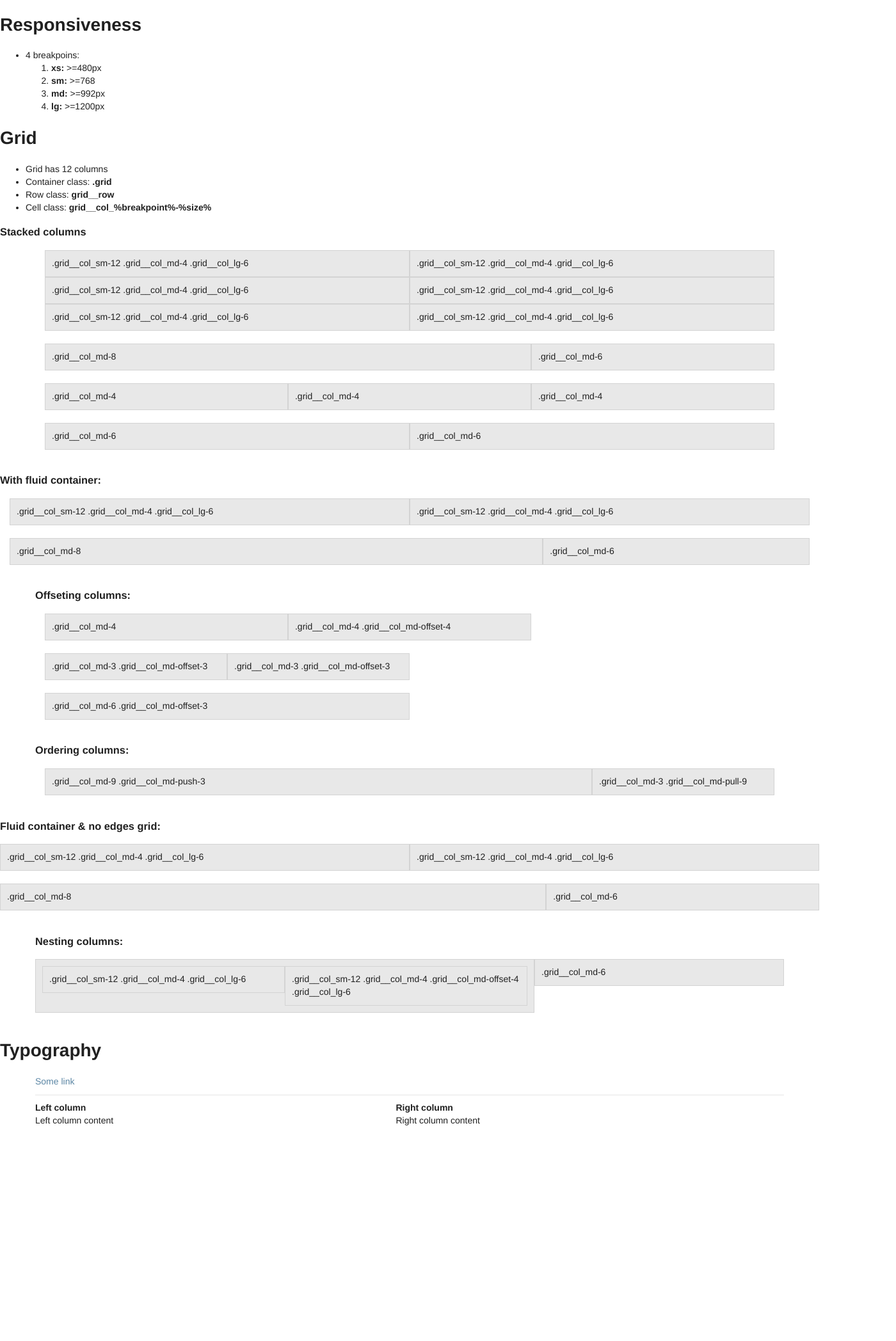
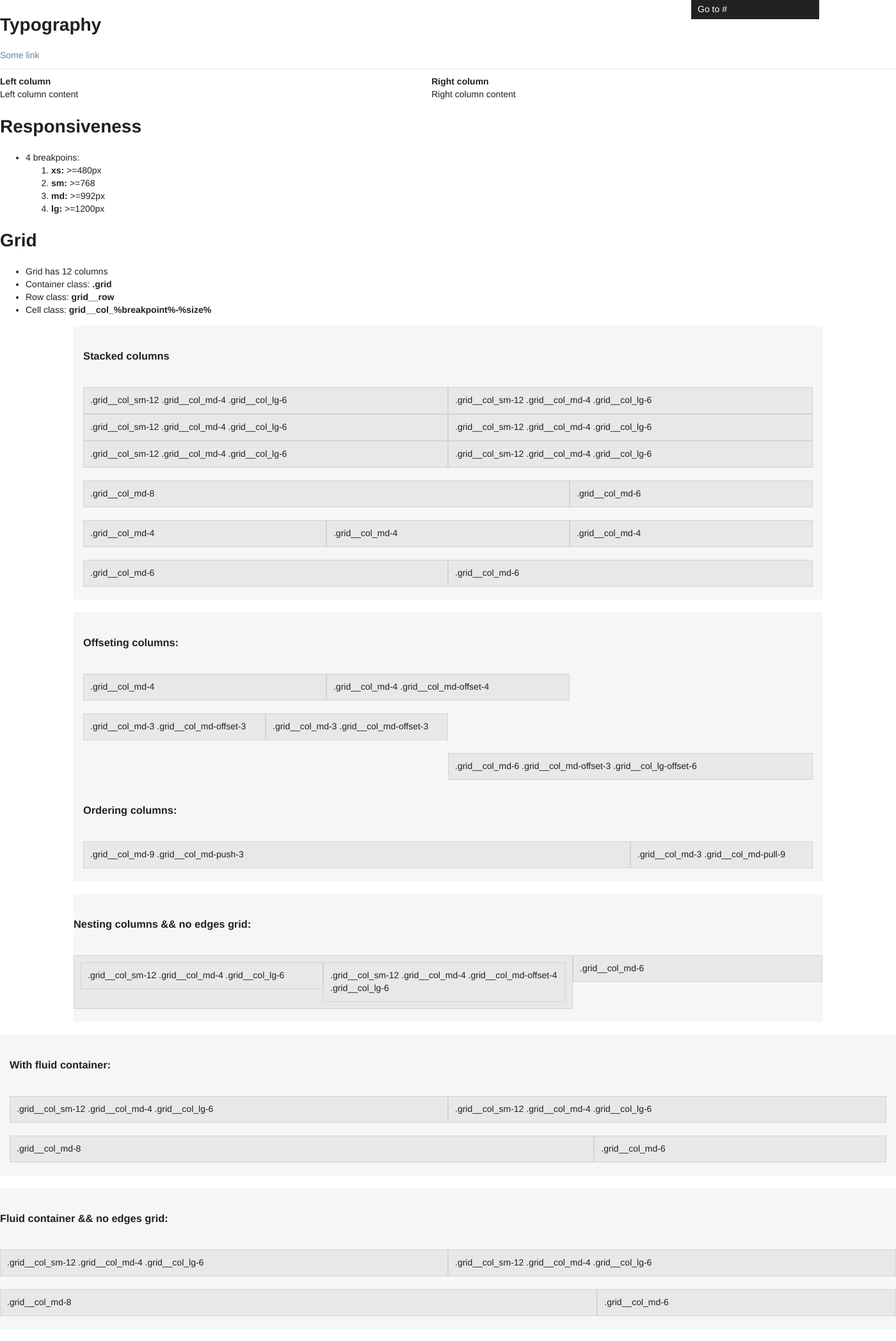
Before and after one commit to PSDCoder/scss-base-set, a website: page demo/index.html in a window 1280 px wide. Shown: the whole page at 64% size, 1400 px wide, since content can reach past the window. Before the commit the page ends 1782 px from the top, so only its background shows below. Drawn offline with Linux system fonts and the light colour scheme.

Commit message:
Continue worked on demo

```diff
--- /dev/null
+++ b/demo/demo.js
@@ -0,0 +1,22 @@
+var body = document.body;
+var demoItemsButton = document.querySelector('.demo-items__button');
+var demoItemsList = document.querySelector('.demo-items__list');
+var openedClass = 'demo-items__list_state_show';
+
+demoItemsButton.addEventListener('click', function (e) {
+    e.stopPropagation();
+    demoItemsList.classList.toggle(openedClass);
+});
+
+demoItemsList.addEventListener('click', function (e) {
+    e.stopPropagation();
+    if (e.target.classList.contains('demo-items__list-link')) {
+        demoItemsList.classList.remove(openedClass);
+    }
+});
+
+body.addEventListener('click', function () {
+    if (demoItemsList.classList.contains(openedClass)) {
+        demoItemsList.classList.remove(openedClass);
+    }
+});
--- /dev/null
+++ b/demo/demo.scss
@@ -0,0 +1,87 @@
+.demo-items {
+  position: fixed;
+  top: 0;
+  right: 0;
+  width: 200px;
+
+  &__button {
+    display: block;
+    width: 100%;
+    padding: 5px 10px;
+    color: #fff;
+    border: #232323;
+    background-color: #222;
+    text-align: left;
+
+    &:focus,
+    &:hover {
+      background-color: #282828;
+      outline: none;
+    }
+  }
+
+  &__list {
+    display: none;
+    margin: 0;
+    padding: 0;
+    list-style: none;
+    background-color: rgba(0, 0, 0, 0.3);
+
+    &_state_show {
+      display: block;
+    }
+  }
+
+  &__list-link {
+    display: block;
+    padding: 10px;
+    color: #fff;
+
+    &:hover,
+    &:focus {
+      color: #f1f1f1;
+      text-decoration: none;
+      background-color: rgba(0, 0, 0, 0.3);
+
+    }
+  }
+}
+
+.demo-width-container {
+  width: 1400px;
+  margin: 0 auto;
+}
+
+#demo-grid {
+  $grid-margins: 20px;
+
+  .width-container {
+    background-color: #f6f6f6;
+    padding-top: $grid-margins;
+    margin-bottom: $grid-margins;
+  }
+
+  .grid__row {
+    margin-bottom: $grid-margins;
+
+    .grid__row {
+      margin-bottom: 0;
+    }
+  }
+
+  .grid__row {
+    [class*="grid__col"] {
+      background-color: #e8e8e8;
+      padding: 10px;
+      border: 1px solid #d3d3d3;
+    }
+  }
+
+  .grid__row.grid__row-demo-header {
+    [class*="grid__col"] {
+      background: none;
+      padding: 0;
+      border: none;
+    }
+  }
+}
--- a/demo/index.html
+++ b/demo/index.html
@@ -7,8 +7,34 @@
     <link rel="stylesheet" href="../dist/main.css"/>
     <link rel="stylesheet" href="demo.css"/>
 </head>
-<body class="demo">
-    <section>
+<body class="demo demo-width-container">
+    <div class="demo-items">
+        <button class="demo-items__button button">Go to #</button>
+        <ul class="demo-items__list">
+            <li>
+                <a class="demo-items__list-link" href="#demo-typography">Typography</a>
+            </li>
+            <li>
+                <a class="demo-items__list-link" href="#demo-grid">Grid</a>
+            </li>
+        </ul>
+    </div>
+    <section id="demo-typography">
+        <h1>Typography</h1>
+        <a href="#">Some link</a>
+        <hr/>
+        <table>
+            <tr>
+                <th>Left column</th>
+                <th>Right column</th>
+            </tr>
+            <tr>
+                <td>Left column content</td>
+                <td>Right column content</td>
+            </tr>
+        </table>
+    </section>
+    <section id="demo-grid">
         <h1>Responsiveness</h1>
         <ul>
             <li>
@@ -28,9 +54,13 @@
             <li>Row class: <b>grid__row</b></li>
             <li>Cell class: <b>grid__col_%breakpoint%-%size%</b></li>
         </ul>
-        <h3>Stacked columns</h3>
         <div class="width-container">
             <div class="grid">
+                <div class="grid__row grid__row-demo-header">
+                    <div class="grid__col_sm-12">
+                        <h3>Stacked columns</h3>
+                    </div>
+                </div>
                 <div class="grid__row">
                     <div class="grid__col_sm-12 grid__col_md-4 grid__col_lg-6">.grid__col_sm-12 .grid__col_md-4 .grid__col_lg-6</div>
                     <div class="grid__col_sm-12 grid__col_md-4 grid__col_lg-6">.grid__col_sm-12 .grid__col_md-4 .grid__col_lg-6</div>
@@ -54,22 +84,13 @@
                 </div>
             </div>
         </div>
-        <div class="width-container width-container_fluid">
-            <h3>With fluid container:</h3>
+        <div class="width-container">
             <div class="grid">
-                <div class="grid__row">
-                    <div class="grid__col_sm-12 grid__col_md-4 grid__col_lg-6">.grid__col_sm-12 .grid__col_md-4 .grid__col_lg-6</div>
-                    <div class="grid__col_sm-12 grid__col_md-4 grid__col_lg-6">.grid__col_sm-12 .grid__col_md-4 .grid__col_lg-6</div>
+                <div class="grid__row grid__row-demo-header">
+                    <div class="grid__col_sm-12">
+                        <h3>Offseting columns:</h3>
+                    </div>
                 </div>
-                <div class="grid__row">
-                    <div class="grid__col_md-8">.grid__col_md-8</div>
-                    <div class="grid__col_md-4">.grid__col_md-6</div>
-                </div>
-            </div>
-        </div>
-        <div class="width-container">
-            <h3>Offseting columns:</h3>
-            <div class="grid">
                 <div class="grid__row">
                     <div class="grid__col_md-4">.grid__col_md-4</div>
                     <div class="grid__col_md-4 grid__col_md-offset-4">.grid__col_md-4 .grid__col_md-offset-4</div>
@@ -79,33 +100,28 @@
                     <div class="grid__col_md-3 grid__col_md-offset-3">.grid__col_md-3 .grid__col_md-offset-3</div>
                 </div>
                 <div class="grid__row">
-                    <div class="grid__col_md-6 grid__col_md-offset-3">.grid__col_md-6 .grid__col_md-offset-3</div>
+                    <div class="grid__col_md-6 grid__col_md-offset-3 grid__col_lg-offset-6">.grid__col_md-6 .grid__col_md-offset-3 .grid__col_lg-offset-6</div>
                 </div>
             </div>
-            <h3>Ordering columns:</h3>
             <div class="grid">
+                <div class="grid__row grid__row-demo-header">
+                    <div class="grid__col_sm-12">
+                        <h3>Ordering columns:</h3>
+                    </div>
+                </div>
                 <div class="grid__row">
                     <div class="grid__col_md-9 grid__col_md-push-3">.grid__col_md-9 .grid__col_md-push-3</div>
                     <div class="grid__col_md-3 grid__col_md-pull-9">.grid__col_md-3 .grid__col_md-pull-9</div>
                 </div>
             </div>
         </div>
-        <div class="width-container width-container_fluid">
-            <h3>Fluid container & no edges grid:</h3>
+        <div class="width-container">
             <div class="grid grid_edge">
-                <div class="grid__row">
-                    <div class="grid__col_sm-12 grid__col_md-4 grid__col_lg-6">.grid__col_sm-12 .grid__col_md-4 .grid__col_lg-6</div>
-                    <div class="grid__col_sm-12 grid__col_md-4 grid__col_lg-6">.grid__col_sm-12 .grid__col_md-4 .grid__col_lg-6</div>
+                <div class="grid__row grid__row-demo-header">
+                    <div class="grid__col_sm-12">
+                        <h3>Nesting columns && no edges grid:</h3>
+                    </div>
                 </div>
-                <div class="grid__row">
-                    <div class="grid__col_md-8">.grid__col_md-8</div>
-                    <div class="grid__col_md-4">.grid__col_md-6</div>
-                </div>
-            </div>
-        </div>
-        <div class="width-container">
-            <h3>Nesting columns:</h3>
-            <div class="grid grid_edge">
                 <div class="grid__row">
                     <div class="grid__col_md-8">
                         <div class="grid__row">
@@ -117,24 +133,41 @@
                 </div>
             </div>
         </div>
-    </section>
-    <section>
-        <h1>Typography</h1>
-        <div class="width-container">
-
-            <a href="#">Some link</a>
-            <hr/>
-            <table>
-                <tr>
-                    <th>Left column</th>
-                    <th>Right column</th>
-                </tr>
-                <tr>
-                    <td>Left column content</td>
-                    <td>Right column content</td>
-                </tr>
-            </table>
+        <div class="width-container width-container_fluid">
+            <div class="grid">
+                <div class="grid__row grid__row-demo-header">
+                    <div class="grid__col_sm-12">
+                        <h3>With fluid container:</h3>
+                    </div>
+                </div>
+                <div class="grid__row">
+                    <div class="grid__col_sm-12 grid__col_md-4 grid__col_lg-6">.grid__col_sm-12 .grid__col_md-4 .grid__col_lg-6</div>
+                    <div class="grid__col_sm-12 grid__col_md-4 grid__col_lg-6">.grid__col_sm-12 .grid__col_md-4 .grid__col_lg-6</div>
+                </div>
+                <div class="grid__row">
+                    <div class="grid__col_md-8">.grid__col_md-8</div>
+                    <div class="grid__col_md-4">.grid__col_md-6</div>
+                </div>
+            </div>
+        </div>
+        <div class="width-container width-container_fluid">
+            <div class="grid grid_edge">
+                <div class="grid__row grid__row-demo-header">
+                    <div class="grid__col_sm-12">
+                        <h3>Fluid container && no edges grid:</h3>
+                    </div>
+                </div>
+                <div class="grid__row">
+                    <div class="grid__col_sm-12 grid__col_md-4 grid__col_lg-6">.grid__col_sm-12 .grid__col_md-4 .grid__col_lg-6</div>
+                    <div class="grid__col_sm-12 grid__col_md-4 grid__col_lg-6">.grid__col_sm-12 .grid__col_md-4 .grid__col_lg-6</div>
+                </div>
+                <div class="grid__row">
+                    <div class="grid__col_md-8">.grid__col_md-8</div>
+                    <div class="grid__col_md-4">.grid__col_md-6</div>
+                </div>
+            </div>
         </div>
     </section>
+    <script src="demo.js"></script>
 </body>
 </html>
```
Also changed, not shown: demo/demo.css.
